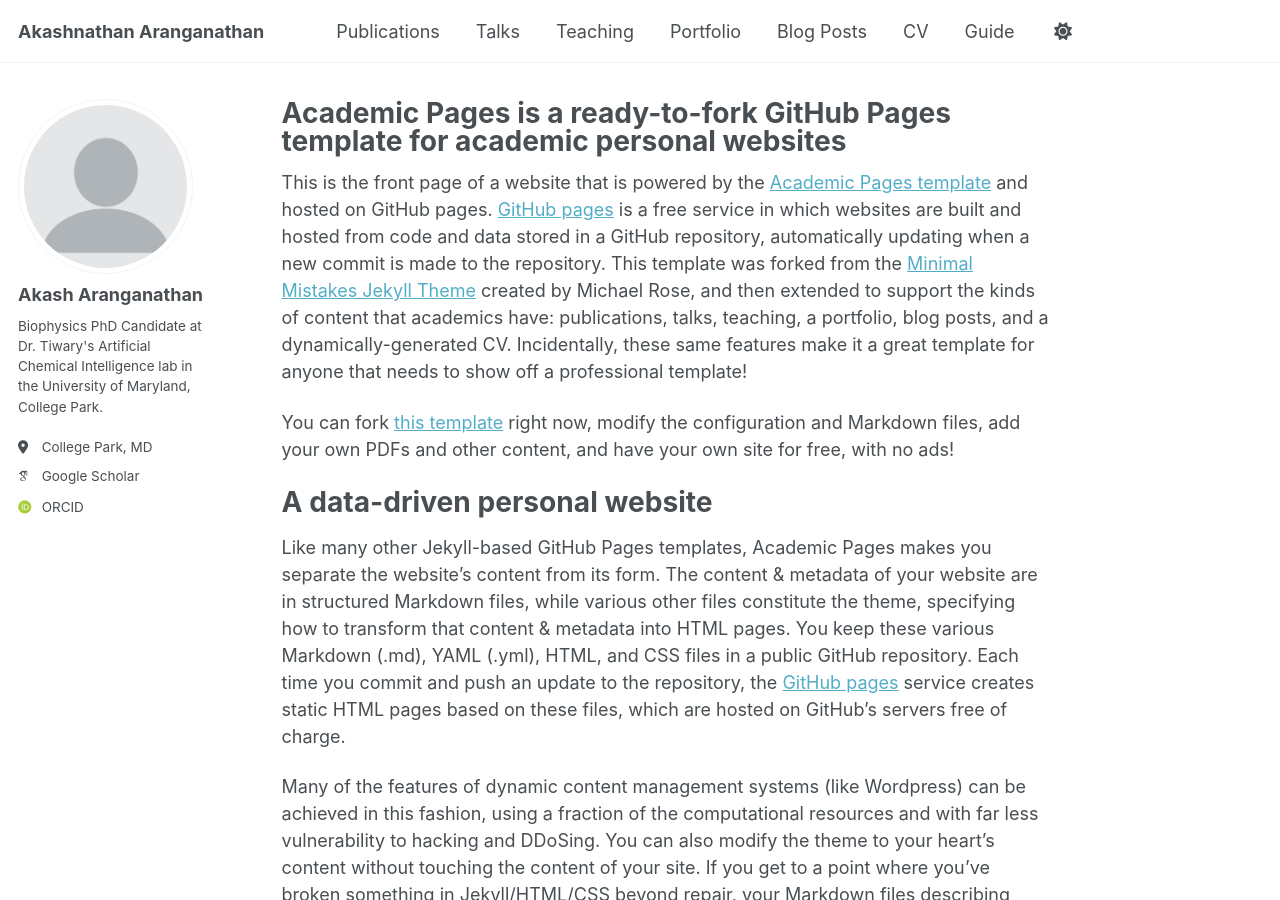
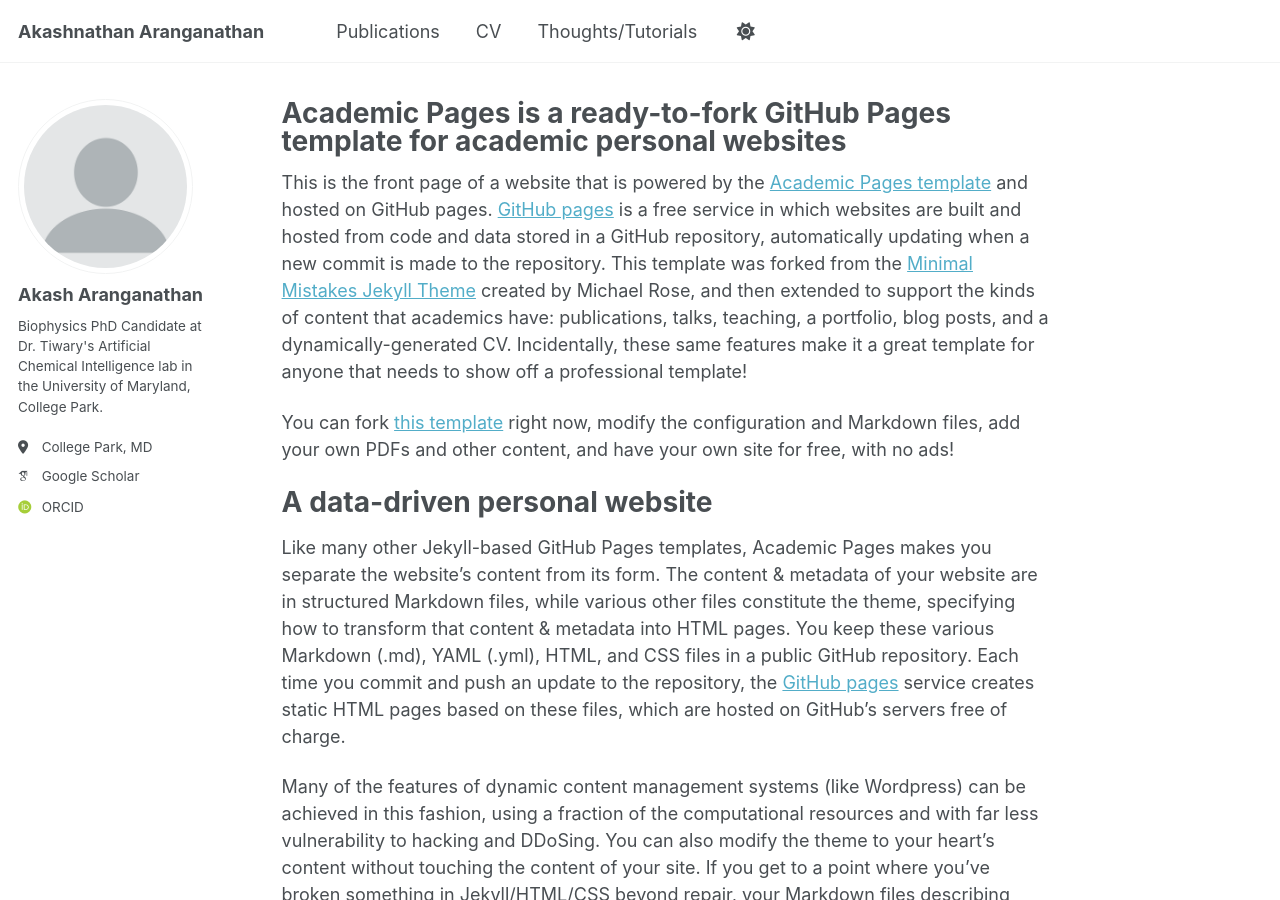
Before and after one commit to Akash-Aranganathan/akash-aranganathan.github.io, a Jekyll site: the page built from _pages/about.md, in a window 1280 px wide and 900 px high. Built offline with Jekyll 4.4.1, drawn with Linux system fonts in a browser that asks for light colours; some web fonts are replaced; a script that is not in the unit is left out; part of the change alters nothing that is shown.

Commit message:
Update navigation with CV links
Added new navigation items for CV and Thoughts/Tutorials.

```diff
--- a/_data/navigation.yml
+++ b/_data/navigation.yml
@@ -11,23 +11,28 @@ main:
   - title: "Publications"
     url: /publications/
 
-  - title: "Talks"
-    url: /talks/
+  - title: "CV"
+    url: /cv/
 
-  - title: "Teaching"
+  - title: "Thoughts/Tutorials"
     url: /teaching/
 
-  - title: "Portfolio"
-    url: /portfolio/
+ # - title: "Talks"
+ #   url: /talks/
 
-  - title: "Blog Posts"
-    url: /year-archive/
+ # - title: "Teaching"
+ #   url: /teaching/
 
-  - title: "CV"
-    url: /cv/
+ # - title: "Portfolio"
+ #   url: /portfolio/
+
+ # - title: "Blog Posts"
+ #   url: /year-archive/
+
+
 
   # - title: "CV"
   #   url: /cv-json/
 
-  - title: "Guide"
-    url: /markdown/
+ # - title: "Guide"
+ #   url: /markdown/
```
